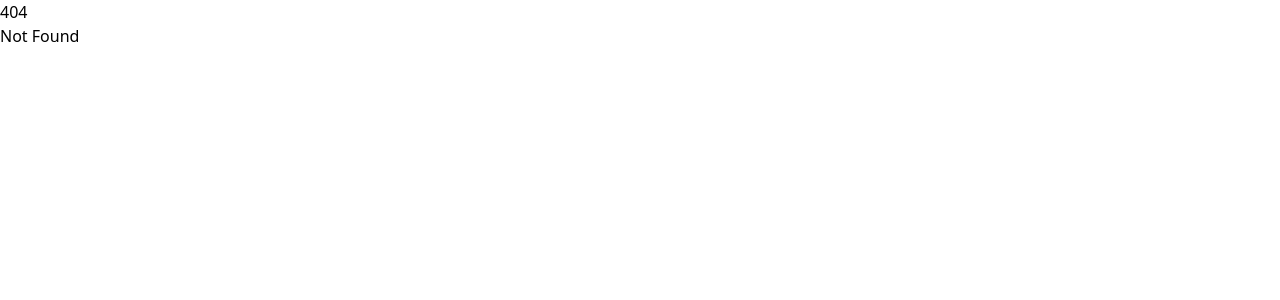
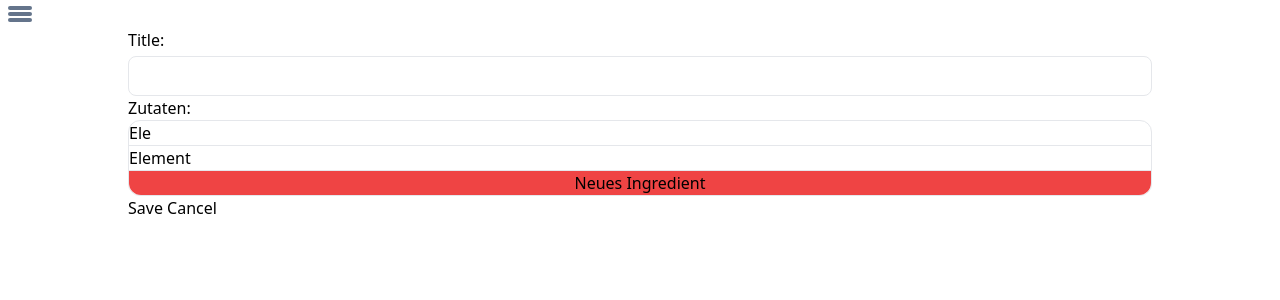
Before and after one commit to JolloDede/MealPlaning, a SvelteKit app: page /home/dashboard/menu/new in a window 1280 px wide. Before the commit this address had no page. Shown: the top 300 px of the page. Built offline with nearby package versions, Linux system fonts and the light colour scheme.

Commit message:
backup zug masch

```diff
--- a/src/lib/components/Navbar.svelte
+++ b/src/lib/components/Navbar.svelte
@@ -6,7 +6,7 @@
 </script>
 
 <div
-	class="absolute left-0 h-full w-4/5 bg-slate-300 bg-opacity-80 transition-all duration-300 {isOpen
+	class="absolute left-0 h-full w-4/5 bg-slate-300 transition-all duration-300 {isOpen
 		? ''
 		: '-translate-x-full'}"
 >
@@ -14,14 +14,14 @@
 		<ul class="text-2xl space-y-2">
 			<NavItem text="Home" path="/home" />
 
-			<NavItem text="Dashboard" path="/dashboard">
+			<NavItem text="Dashboard" path="/home/dashboard">
 				<ul class="text-xl ml-4">
-					<NavItem path="/dashboard/menue" text="Menueübersicht" />
-					<NavItem path="/dashboard/marco" text="Macro diagramme" />
+					<NavItem path="/home/dashboard/menue" text="Menueübersicht" />
+					<NavItem path="/home/dashboard/marco" text="Macro diagramme" />
 				</ul>
 			</NavItem>
 
-			<NavItem text="Calendar" path="/calendar" />
+			<NavItem text="Calendar" path="/home/calendar" />
 		</ul>
 	</div>
 </div>
--- a/src/routes/+page.svelte
+++ b/src/routes/+page.svelte
@@ -1,14 +1,2 @@
-<script>
-	import Hamburger from '$lib/components/Hamburger.svelte';
-	import Navbar from '$lib/components/Navbar.svelte';
 
-    let isOpen = $state(false);
-</script>
-
-<div class="flex flex-col">
-	<div class="flex items-center m-2">
-		<Hamburger bind:isOpen />
-	</div>
-</div>
-
-<Navbar bind:isOpen />
+<a href="home">Home</a>
--- /dev/null
+++ b/src/routes/home/+layout.svelte
@@ -0,0 +1,17 @@
+<script>
+	import Hamburger from '$lib/components/Hamburger.svelte';
+	import Navbar from '$lib/components/Navbar.svelte';
+
+    let isOpen = $state(false);
+    let { children } = $props();
+</script>
+
+<div class="flex flex-col">
+	<div class="flex items-center m-2">
+		<Hamburger bind:isOpen />
+	</div>
+</div>
+
+<Navbar bind:isOpen />
+
+{@render children()}
--- /dev/null
+++ b/src/routes/home/+page.svelte
@@ -0,0 +1,14 @@
+<script>
+	import Hamburger from '$lib/components/Hamburger.svelte';
+	import Navbar from '$lib/components/Navbar.svelte';
+
+    let isOpen = $state(false);
+</script>
+
+<div class="flex flex-col">
+	<div class="flex items-center m-2">
+		<Hamburger bind:isOpen />
+	</div>
+</div>
+
+<Navbar bind:isOpen />
--- /dev/null
+++ b/src/routes/home/dashboard/+page.svelte
@@ -0,0 +1,8 @@
+<script lang="ts">
+
+</script>
+
+<div>
+    <a href="/home/dashboard/menu">Menu</a>
+    <a href="diagram">Diagram</a>
+</div>
--- /dev/null
+++ b/src/routes/home/dashboard/menu/+page.svelte
@@ -0,0 +1,10 @@
+<script lang="ts">
+
+    let search = "";
+
+</script>
+
+<div>
+    <input type="text" bind:value={search}>
+    <a href="/home/dashboard/menu/new">New Menu</a>
+</div>
--- /dev/null
+++ b/src/routes/home/dashboard/menu/new/+page.svelte
@@ -0,0 +1,50 @@
+<script lang="ts">
+	let title = $state('');
+	let ingredients = $state(['Ele', 'Element']);
+
+	function handleNewIng() {
+		ingredients.push('ing');
+	}
+
+    function handleSaveClick() {
+        // TODO: Save
+        // TODO: go back to the menu overview
+    }
+</script>
+
+{#snippet ele(name: string)}
+	<div>
+		{name}
+	</div>
+	<hr />
+{/snippet}
+
+<div>
+	<div class="mx-auto w-4/5">
+		<form>
+			<label
+				>Title: <br />
+				<input type="text" bind:value={title} class="mt-1 h-10 w-full rounded-lg border p-2" />
+			</label>
+
+			<div>
+				<h1>Zutaten:</h1>
+
+				<div class="rounded-xl border">
+					{#each ingredients as ing}
+						{@render ele(ing)}
+					{/each}
+
+					<button onclick={handleNewIng} class="w-full rounded-b-xl bg-red-500 hover:bg-red-600">
+						Neues Ingredient
+					</button>
+				</div>
+			</div>
+
+            <div>
+                <button onclick={handleSaveClick}>Save</button>
+                <button>Cancel</button>
+            </div>
+		</form>
+	</div>
+</div>
```
